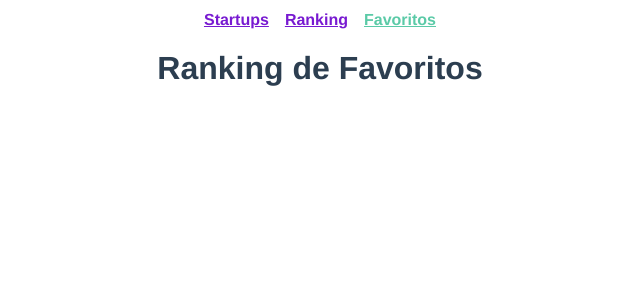
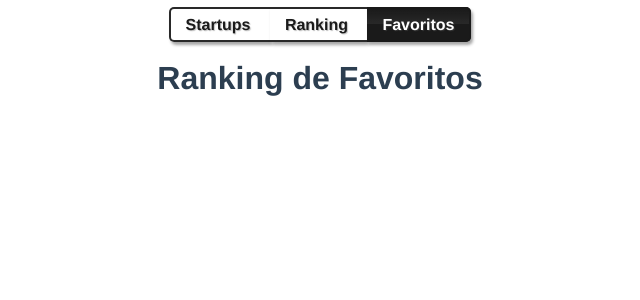
Before and after one commit to bhtme/startupfest, a Vue app: page /favoritos in a window 1280 px wide. Shown: the top 300 px of the page, without its empty margins (320-960 px from the left). Built offline with nearby package versions, Linux system fonts and the light colour scheme.

Commit message:
Mudanças visuais e sass global

```diff
--- a/src/App.vue
+++ b/src/App.vue
@@ -5,19 +5,29 @@
   { text: 'Ranking', path:'/ranking' },
   { text: 'Favoritos', path:'/favoritos' }
 ]"></Navigation>
-    <router-view/>
+    <transition :name="transitionName">
+      <router-view/>
+    </transition>
   </div>
 </template>
 
 <script>
-import Navigation from './components/Navigation'
+import Navigation from './components/Navigation.vue';
 
 export default {
   name: 'app',
   components: {
-    'Navigation': Navigation
-  }
-}
+    Navigation,
+  },
+  data() {
+    return { transitionName: 'slide-left' };
+  },
+  beforeRouteUpdate(to, from, next) {
+    console.log('beforeRouteUpdate', to, from);
+    this.transitionName = to.key < from.key ? 'slide-right' : 'slide-left';
+    next();
+  },
+};
 </script>
 
 <style lang="scss">
@@ -27,11 +37,20 @@ body {
 }
 
 #app {
-  margin-top: 50px;
+  margin-top: 60px;
   font-family: 'Avenir', Helvetica, Arial, sans-serif;
   -webkit-font-smoothing: antialiased;
   -moz-osx-font-smoothing: grayscale;
   text-align: center;
   color: #2c3e50;
 }
+
+.slide-left-enter-active, .slide-right-enter-active,
+.slide-left-leave-active, .slide-left-leave-active {
+  transition: transform .5s, opacity .5s;
+}
+.slide-left-enter, .slide-left-leave-to {
+  transform: translateX(20px);
+  opacity: 0;
+}
 </style>
--- a/src/components/Navigation.vue
+++ b/src/components/Navigation.vue
@@ -1,6 +1,8 @@
 <template>
   <nav id="nav">
-    <router-link v-for="(link, index) in links" :key="`${index}`" :to="`${link.path}`">{{link.text}}</router-link>
+    <router-link v-for="(link, index) in links" :key="`${index}`" :to="`${link.path}`">
+      {{link.text}}
+    </router-link>
   </nav>
 </template>
 
@@ -8,25 +10,42 @@
 export default {
   name: 'Navigation',
   props: {
-    links: Array
-  }
-}
+    links: Array, // [{ text: 'Texto do botão', path:'/Caminho da página' }]
+  },
+};
 </script>
 
 <style scoped lang="scss">
 nav {
   position: fixed;
-  top: 0;
-  height: 40px;
-  line-height: 40px;
-  width: 340px;
-  left: calc(50% - 170px);
+  top: 16px;
+  left: 0px;
+  width: 100%;
+  z-index: 2;
   a {
     font-weight: bold;
-    color: #781AD1;
-    margin: 0 8px;
+    text-decoration: none;
+    text-shadow: #5f5f5f66 1px 1px 1px;
+    color: $theme-color;
+    border: solid $theme-color+ee;
+    border-width: 2px 0;
+    padding: 7px 15px;
+    transition: background-color 1s, color 1s;
+    background: #fff;
+    box-shadow: #2226 2px 3px 3px;
     &.router-link-exact-active {
-      color: #5bcaa7;
+      background: linear-gradient(180deg, transparent, #fff1 50%, transparent 50%), $theme-color;
+      color: #fff;
+    }
+    &:first-child {
+      border-left-width: 2px;
+      border-top-left-radius: 5px;
+      border-bottom-left-radius: 5px;
+    }
+    &:last-child {
+      border-right-width: 2px;
+      border-top-right-radius: 5px;
+      border-bottom-right-radius: 5px;
     }
   }
 }
--- /dev/null
+++ b/src/scss/_variables.scss
@@ -0,0 +1 @@
+$theme-color: #1a1a1a;
--- a/src/views/Inicio.vue
+++ b/src/views/Inicio.vue
@@ -19,22 +19,27 @@
     cursor: default;
   }
   #start {
-    background: linear-gradient(40deg, transparent 18%, #fff5 46%, #fff5 54%, transparent 82%) no-repeat #781AD1;
-    background-position-x: -140px;
+    background: linear-gradient(40deg, transparent 18%, #fff2 46%, #fff2 54%, transparent 82%)
+                no-repeat, linear-gradient(180deg, transparent, #fff1 50%, transparent 50%),
+                $theme-color;
+    background-position-x: -150px;
     padding: 6px 10px;
     border-radius: 4px;
     color: #fff;
     font-weight: bold;
     font-size: 24px;
     text-decoration: none;
+    text-shadow: #313131aa 1px 1px 1px;
+    box-shadow: #2226 2px 3px 3px;
     transition: background-position-x 1s;
     &:hover {
-      background-position-x: 140px;
+      background-position-x: 150px;
     }
   }
   #stars>span {
-    font-size: 30px;
+    font-size: 34px;
     color: #bbb;
+    text-shadow: #31313166 1px 1px;
     animation: starglow 0.6s linear forwards;
     &:nth-child(1) { animation-delay: 1.2s; }
     &:nth-child(2) { animation-delay: 1.7s; }
@@ -44,6 +49,6 @@
   }
   @keyframes starglow {
     from { color: #bbb; }
-    to { color: #f0e10c; }
+    to { color: #0f0f0f; }
   }
 </style>
--- a/vue.config.js
+++ b/vue.config.js
@@ -1,16 +1,22 @@
 module.exports = {
   assetsDir: 'assets',
-
   pwa: {
     name: 'Startup Fest',
     themeColor: '#781AD1',
-    msTileColor: '#781AD1'
+    msTileColor: '#781AD1',
   },
-
   baseUrl: undefined,
   outputDir: undefined,
   runtimeCompiler: undefined,
   productionSourceMap: undefined,
   parallel: undefined,
-  css: undefined
-}
+  css: {
+    loaderOptions: {
+      sass: {
+        data: `
+          @import "@/scss/_variables.scss";
+        `,
+      },
+    },
+  },
+};
```
